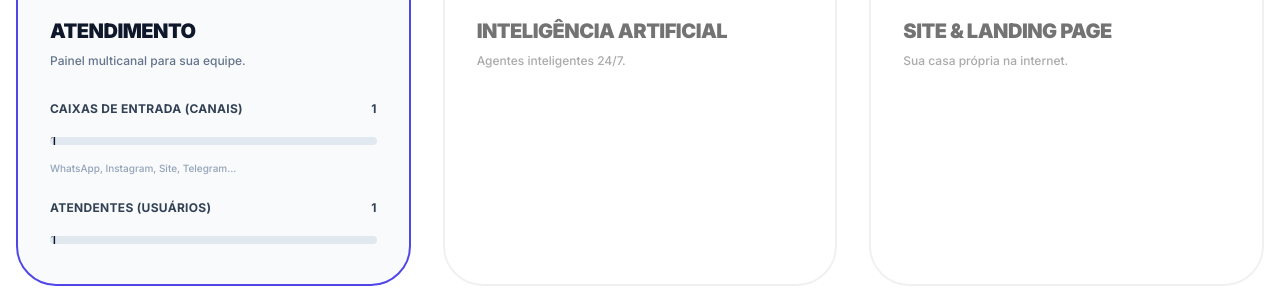
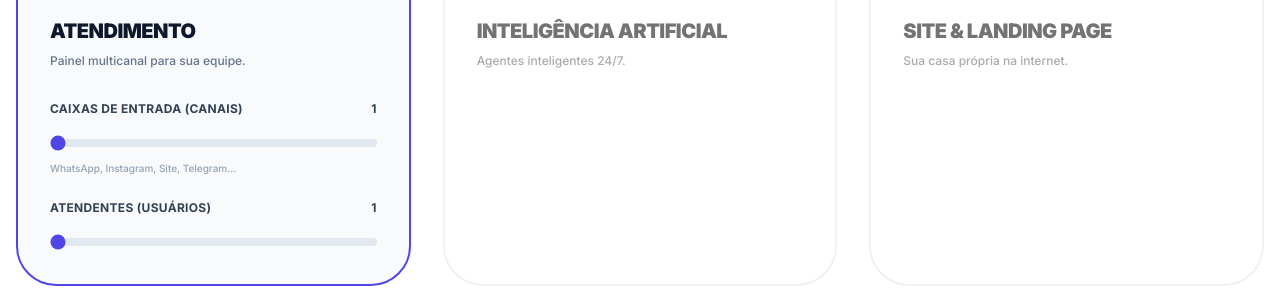
Before and after one commit to renatojuniordw/ui-unificando, a React (Vite) app: page /planos in a window 1280 px wide. Shown: the part 880-1176 px from the top of the page. Built offline with nearby package versions, Linux system fonts and the light colour scheme.

Commit message:
Restored the type="range", min, and max attributes to the input sliders

```diff
--- a/src/pages/Plans.tsx
+++ b/src/pages/Plans.tsx
@@ -173,6 +173,9 @@ export const Plans: React.FC<PlansProps> = () => {
                     <span>{inboxes}</span>
                   </div>
                   <input
+                    type="range"
+                    min={PRICING.calculadora.rules.minimumInboxes}
+                    max="10"
                     value={inboxes}
                     onChange={(event) => setInboxes(parseInt(event.target.value))}
                     className="w-full h-2 bg-slate-200 rounded-lg appearance-none cursor-pointer accent-indigo-600"
@@ -185,6 +188,9 @@ export const Plans: React.FC<PlansProps> = () => {
                     <span>{attendants}</span>
                   </div>
                   <input
+                    type="range"
+                    min={PRICING.calculadora.rules.minimumAttendants}
+                    max="20"
                     value={attendants}
                     onChange={(event) => setAttendants(parseInt(event.target.value))}
                     className="w-full h-2 bg-slate-200 rounded-lg appearance-none cursor-pointer accent-indigo-600"
@@ -257,6 +263,9 @@ export const Plans: React.FC<PlansProps> = () => {
                     <span>{sitePages}</span>
                   </div>
                   <input
+                    type="range"
+                    min="1"
+                    max="10"
                     value={sitePages}
                     onChange={(event) => setSitePages(parseInt(event.target.value))}
                     className="w-full h-2 bg-slate-200 rounded-lg appearance-none cursor-pointer accent-indigo-600"
```
